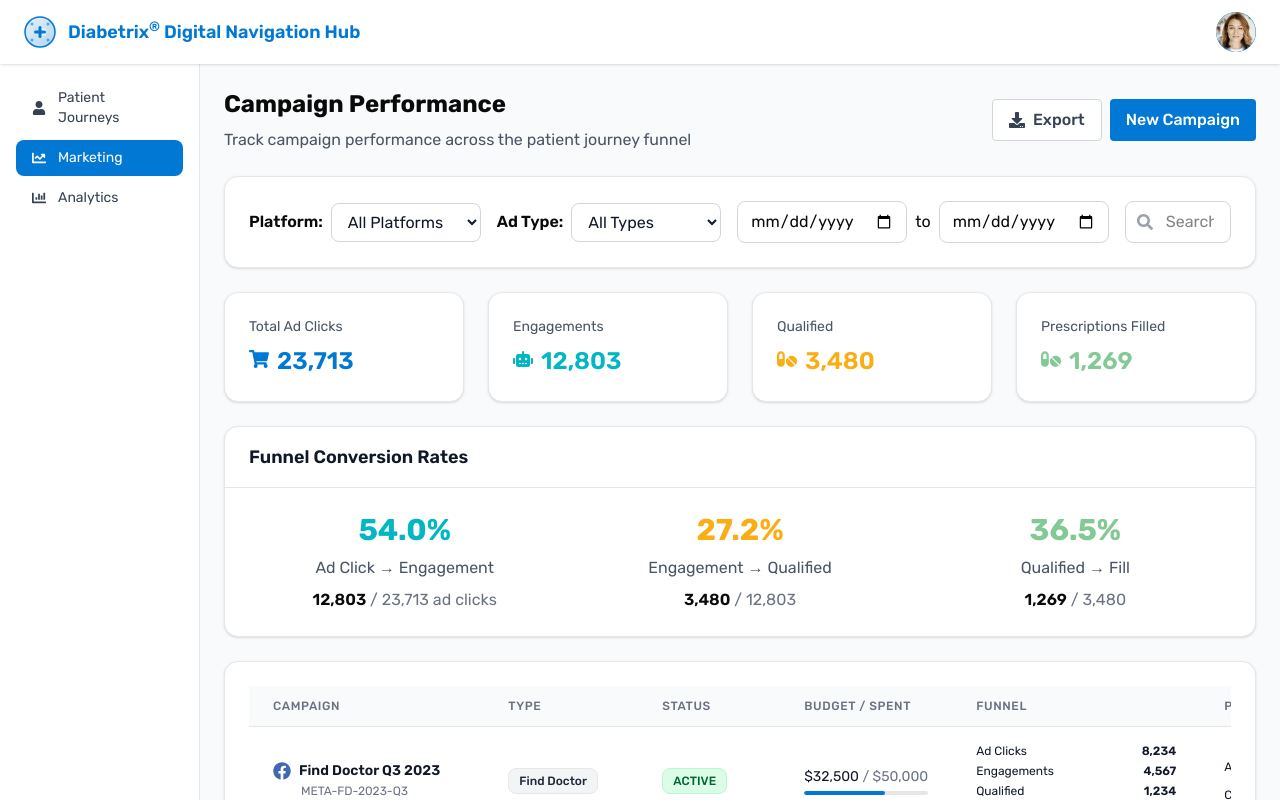
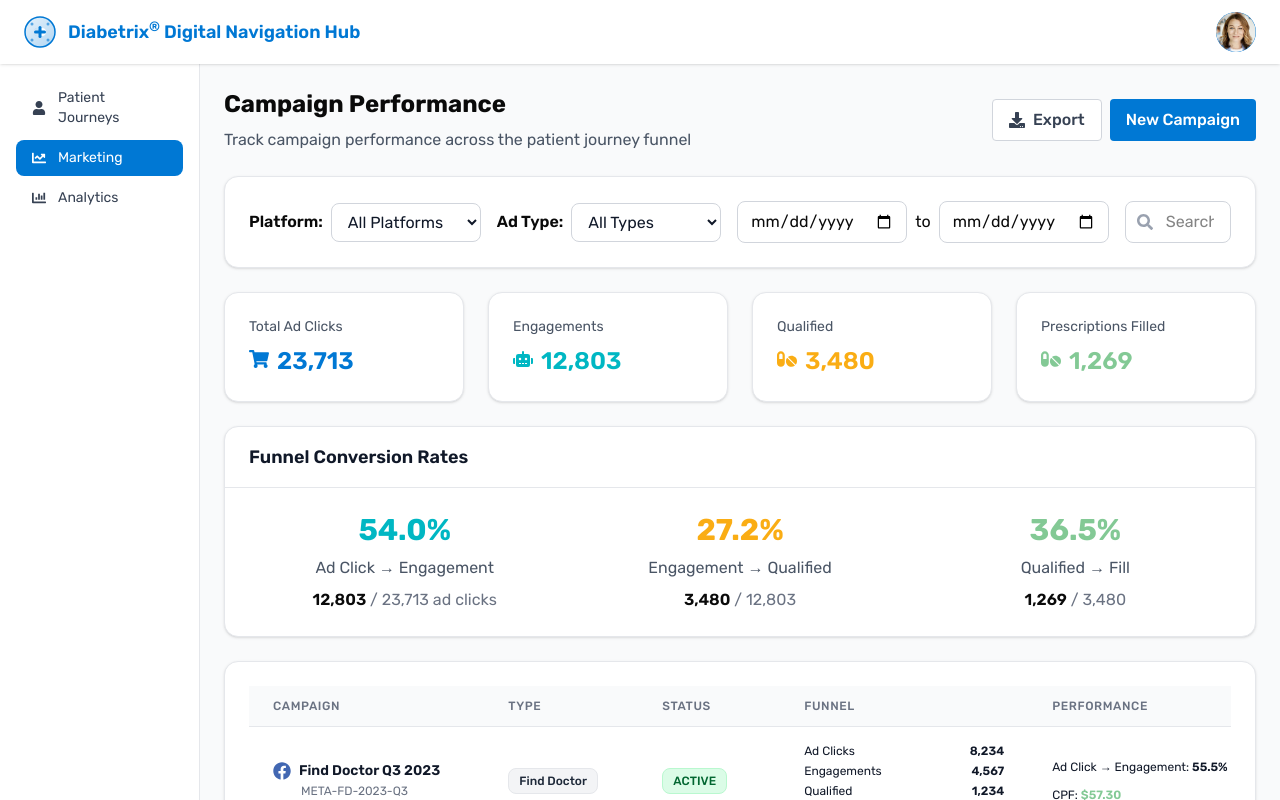
Before and after one commit to TheRxAssistant/diabetrix-v2, a React (Vite) app: page /crm/marketing/campaigns in a window 1280 px wide. Shown: the top 800 px of the page. Built offline with nearby package versions, Linux system fonts and the light colour scheme; a web font is replaced by a local one.

Commit message:
Removed budget and spent column for now

```diff
--- a/src/crm/pages/Campaigns.tsx
+++ b/src/crm/pages/Campaigns.tsx
@@ -177,21 +177,21 @@ export default function CampaignsPage() {
                 return <Tag color={colors[status]}>{status.toUpperCase()}</Tag>;
             },
         },
-        {
-            title: 'Budget / Spent',
-            key: 'budget',
-            render: (_: any, record: Campaign) => (
-                <div>
-                    <div>
-                        <span className="text-gray-900">${record.spent.toLocaleString()}</span>
-                        <span className="text-gray-500"> / ${record.budget.toLocaleString()}</span>
-                    </div>
-                    <div className="mt-1">
-                        <Progress percent={Math.round((record.spent / record.budget) * 100)} size="small" showInfo={false} strokeColor={record.spent > record.budget * 0.9 ? dangerColor : primaryColor} />
-                    </div>
-                </div>
-            ),
-        },
+        // {
+        //     title: 'Budget / Spent',
+        //     key: 'budget',
+        //     render: (_: any, record: Campaign) => (
+        //         <div>
+        //             <div>
+        //                 <span className="text-gray-900">${record.spent.toLocaleString()}</span>
+        //                 <span className="text-gray-500"> / ${record.budget.toLocaleString()}</span>
+        //             </div>
+        //             <div className="mt-1">
+        //                 <Progress percent={Math.round((record.spent / record.budget) * 100)} size="small" showInfo={false} strokeColor={record.spent > record.budget * 0.9 ? dangerColor : primaryColor} />
+        //             </div>
+        //         </div>
+        //     ),
+        // },
         {
             title: 'Funnel',
             key: 'funnel',
```
